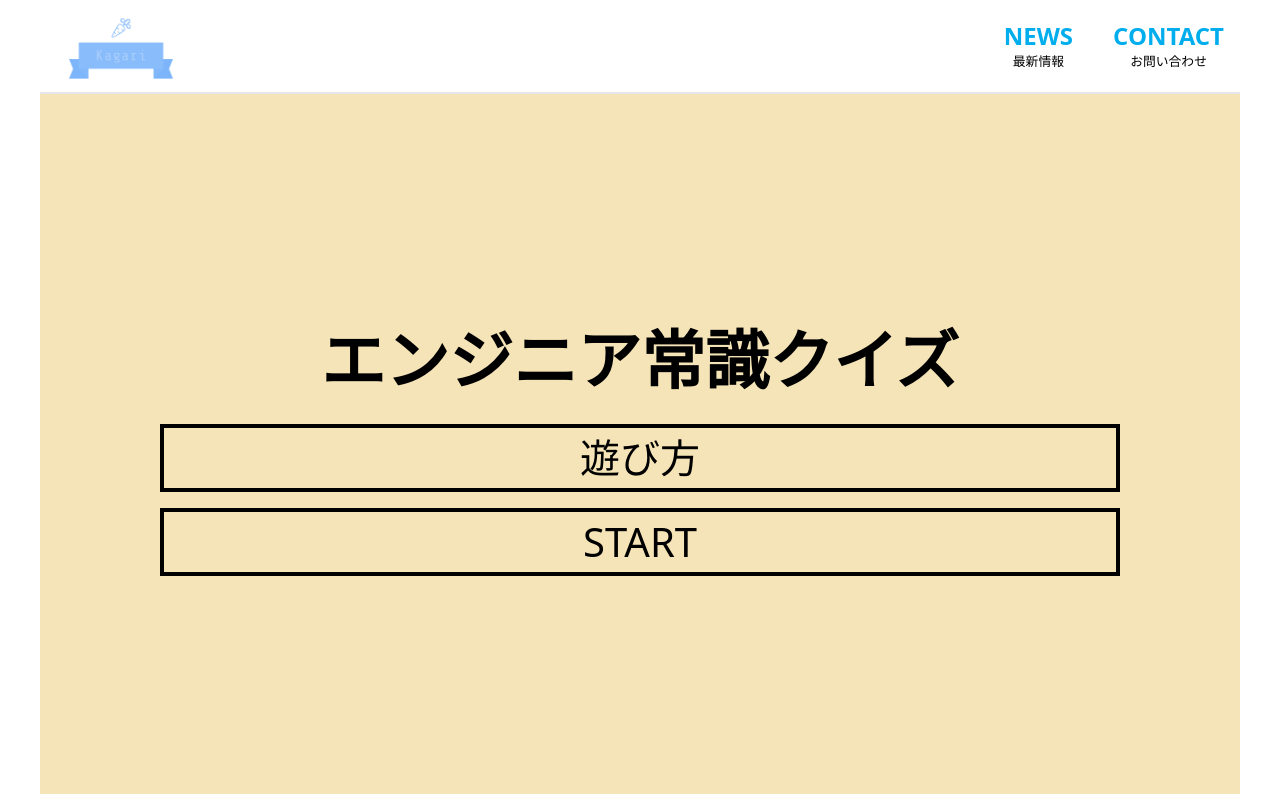
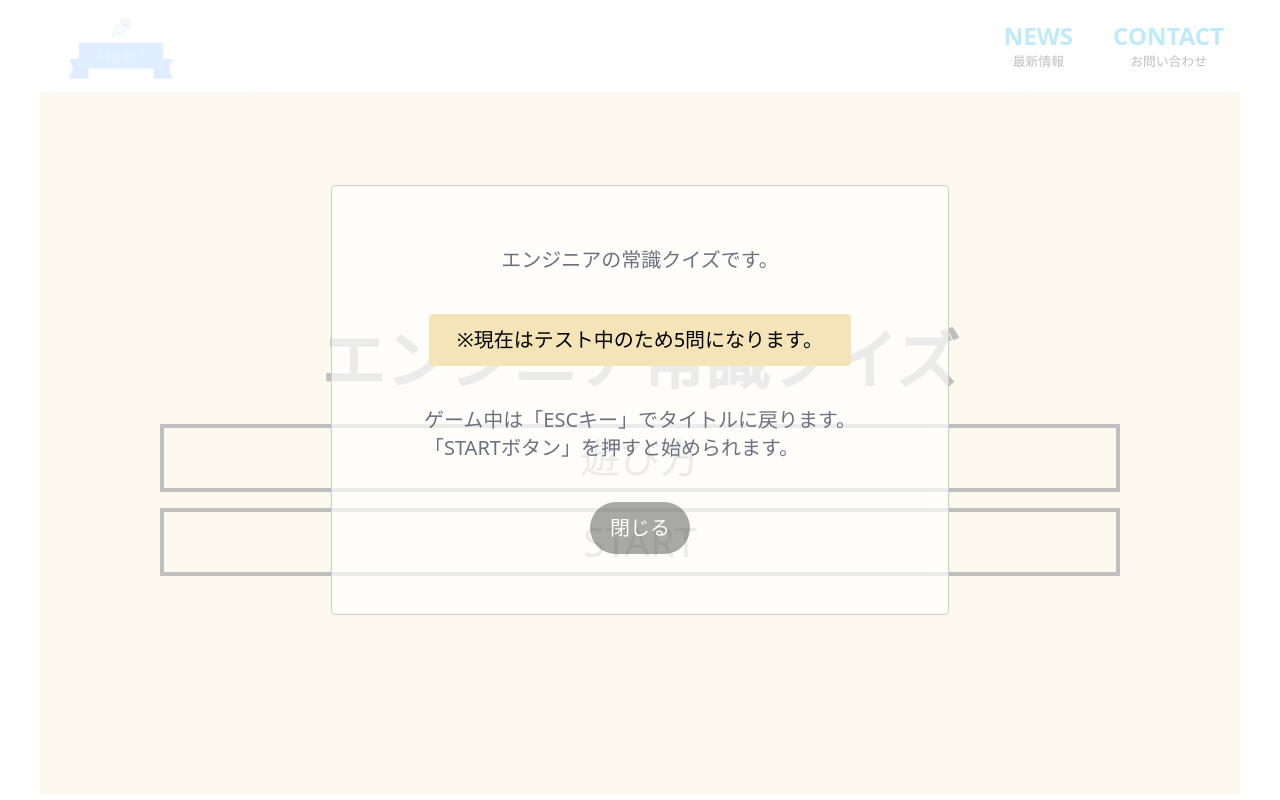
Before and after one commit to yoshi-non/engame, a Next.js app: page /FourChoice in a window 1280 px wide. Both pictures are taken after a click on the element "遊び方". Built offline with nearby package versions, Linux system fonts and the light colour scheme.

Commit message:
add FourChoice 遊び方のモーダル追加

```diff
--- a/pages/FourChoice.tsx
+++ b/pages/FourChoice.tsx
@@ -38,6 +38,31 @@ const FourChoice = () => {
 
   // ゲームスタート
 
+
+  // modal
+  // モーダルを画面中央に表示する用のスタイル
+  const customStyles = {
+    content: {
+      top: '50%',
+      left: '50%',
+      right: 'auto',
+      bottom: 'auto',
+      marginRight: '-50%',
+      backgroundColor: "#ffffffb0",
+      transform: 'translate(-50%, -50%)',
+    },
+  }
+  const [modalIsOpen, setIsOpen] = useState<boolean>(false)
+
+  function openModal() {
+    setIsOpen(true)
+  }
+
+  function closeModal() {
+    setIsOpen(false)
+  }
+
+
   return (
     <div className='relative w-full h-[700px] overflow-hidden bg-[#f5e4b7]'>
 
@@ -69,12 +94,12 @@ const FourChoice = () => {
         <p className='text-[4rem] font-bold'>エンジニア常識クイズ</p>
         <div
           className='border-[4px] border-black text-center w-[80%] cursor-pointer'
-          // onClick={openModal}
+          onClick={openModal}
         >
             遊び方
         </div>
         <div className='border-[4px] border-black text-center w-[80%] cursor-pointer'>START</div>
-          {/* <Modal
+          <Modal
             isOpen={modalIsOpen}
             style={customStyles}
             onRequestClose={closeModal}
@@ -82,18 +107,18 @@ const FourChoice = () => {
           >
             <div className='w-[45vw] text-xl text-gray-500 font-[500] p-10'>
               <div className='flex flex-col gap-10 justify-center items-center'>
-                <p>エンジニアならよく見かけるロゴの読み方を当ててタイピングするゲームです。</p>
-                <p className='text-center text-white bg-[#0e5f1c] px-7 py-3 rounded'>
-                  全30問で制限時間は60秒です
+                <p>エンジニアの常識クイズです。</p>
+                <p className='text-center text-black bg-[#f5e4b7] px-7 py-3 rounded'>
+                  ※現在はテスト中のため5問になります。
                 </p>
                 <p>
                   ゲーム中は「ESCキー」でタイトルに戻ります。<br />
-                  「Spaceキー」で始められます。
+                  「STARTボタン」を押すと始められます。
                 </p>
                 <button onClick={closeModal} className="text-white bg-[#3f403f73] px-5 py-3 rounded-full hover:opacity-70">閉じる</button>
               </div>
             </div>
-          </Modal> */}
+          </Modal>
       </div>
     </div>
   )
```
